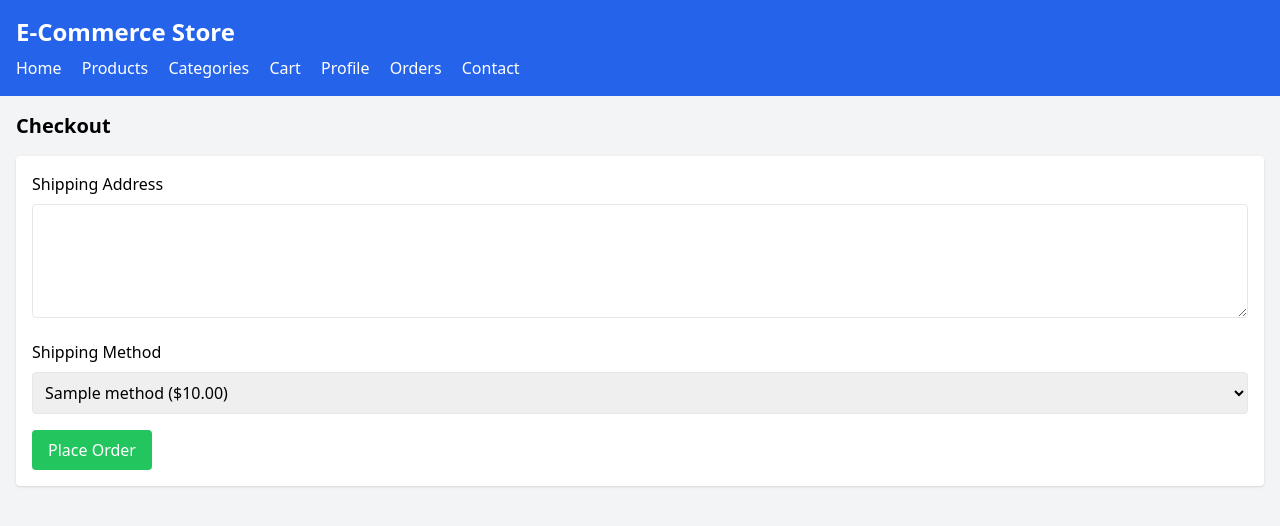
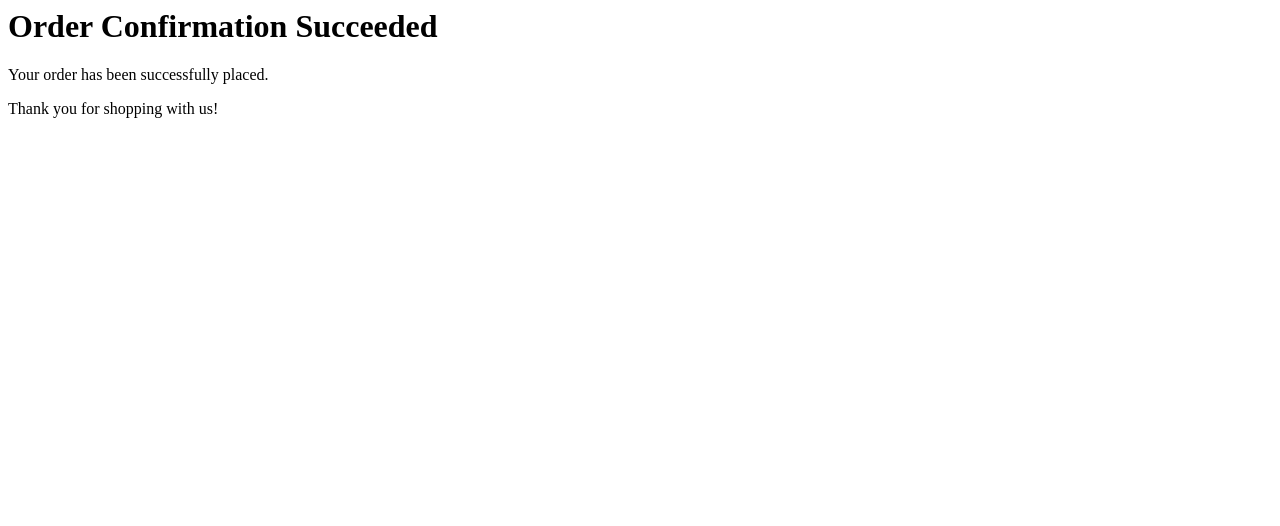
Before and after one commit to Shahrukhkaleem-bot/CS130_DB_Project_Shahrukh-shahzaib-Qamar, a PHP site: page /order_confirmation.php in a window 1280 px wide. Shown: the top 526 px of the page. Run offline with PHP 8.4, Linux system fonts and the light colour scheme; tables that the repository leaves empty hold one stand-in row (values such as "Sample post"); some libraries are stand-ins or nearby versions.

Commit message:
order_confirmation.php

```diff
--- a/order_confirmation.php
+++ b/order_confirmation.php
@@ -1,85 +1,8 @@
 <?php
 session_start();
-$conn = new mysqli('localhost', 'root', '', 'ecommerce_store');
-if ($conn->connect_error) {
-    die("Connection failed: " . $conn->connect_error);
-}
 
-$user_id = $_SESSION['user_id'] ?? 1;
-$message = '';
-if ($_SERVER['REQUEST_METHOD'] === 'POST') {
-    $shipping_address = $conn->real_escape_string($_POST['shipping_address']);
-    $shipping_method_id = (int)$_POST['shipping_method'];
+echo "<h1>Order Confirmation Succeeded</h1>";
+echo "<p>Your order has been successfully placed.</p>";
+echo "<p>Thank you for shopping with us!</p>";
 
-    $result = $conn->query("SELECT SUM(pi.price * sci.qty) AS total
-                            FROM shopping_cart sc
-                            JOIN shopping_cart_item sci ON sc.id = sci.cart_id
-                            JOIN product_item pi ON sci.product_item_id = pi.id
-                            WHERE sc.user_id = $user_id");
-    $total = $result->fetch_assoc()['total'];
-
-    $conn->query("INSERT INTO shop_order (user_id, order_date, order_total, shipping_address, shipping_method_id, order_status_id)
-                  VALUES ($user_id, NOW(), $total, '$shipping_address', $shipping_method_id, 1)");
-    $order_id = $conn->insert_id;
-
-    $result = $conn->query("SELECT sci.product_item_id, sci.qty, pi.price
-                            FROM shopping_cart sc
-                            JOIN shopping_cart_item sci ON sc.id = sci.cart_id
-                            JOIN product_item pi ON sci.product_item_id = pi.id
-                            WHERE sc.user_id = $user_id");
-    while ($row = $result->fetch_assoc()) {
-        $conn->query("INSERT INTO order_line (order_id, product_item_id, qty, price)
-                      VALUES ($order_id, {$row['product_item_id']}, {$row['qty']}, {$row['price']})");
-    }
-
-    $conn->query("DELETE FROM shopping_cart_item WHERE cart_id = (SELECT id FROM shopping_cart WHERE user_id = $user_id)");
-    header("Location: order_confirmation.php?id=$order_id");
-    exit;
-}
-
-$result = $conn->query("SELECT id, name, price FROM shipping_method");
-$shipping_methods = [];
-while ($row = $result->fetch_assoc()) {
-    $shipping_methods[] = $row;
-}
-$conn->close();
 ?>
-<!DOCTYPE html>
-<html lang="en">
-<head>
-    <meta charset="UTF-8">
-    <meta name="viewport" content="width=device-width, initial-scale=1.0">
-    <title>Checkout</title>
-    <script src="https://cdn.tailwindcss.com"></script>
-</head>
-<body class="bg-gray-100">
-    <header class="bg-blue-600 text-white p-4">
-        <h1 class="text-2xl font-bold">E-Commerce Store</h1>
-        <nav class="mt-2">
-            <a href="index.php" class="mr-4">Home</a>
-            <a href="products.php" class="mr-4">Products</a>
-            <a href="categories.php" class="mr-4">Categories</a>
-            <a href="cart.php" class="mr-4">Cart</a>
-            <a href="profile.php" class="mr-4">Profile</a>
-            <a href="order_history.php" class="mr-4">Orders</a>
-            <a href="contact.php">Contact</a>
-        </nav>
-    </header>
-    <main class="container mx-auto p-4">
-        <h2 class="text-xl font-semibold mb-4">Checkout</h2>
-        <form method="POST" class="bg-white p-4 rounded shadow">
-            <label class="block mb-2">Shipping Address</label>
-            <textarea name="shipping_address" class="w-full p-2 border rounded" rows="4" required></textarea>
-            <label class="block mb-2 mt-4">Shipping Method</label>
-            <select name="shipping_method" class="w-full p-2 border rounded" required>
-                <?php foreach ($shipping_methods as $method): ?>
-                    <option value="<?php echo $method['id']; ?>">
-                        <?php echo htmlspecialchars($method['name']) . ' ($' . $method['price'] . ')'; ?>
-                    </option>
-                <?php endforeach; ?>
-            </select>
-            <button type="submit" class="bg-green-500 text-white px-4 py-2 rounded mt-4">Place Order</button>
-        </form>
-    </main>
-</body>
-</html>
```
